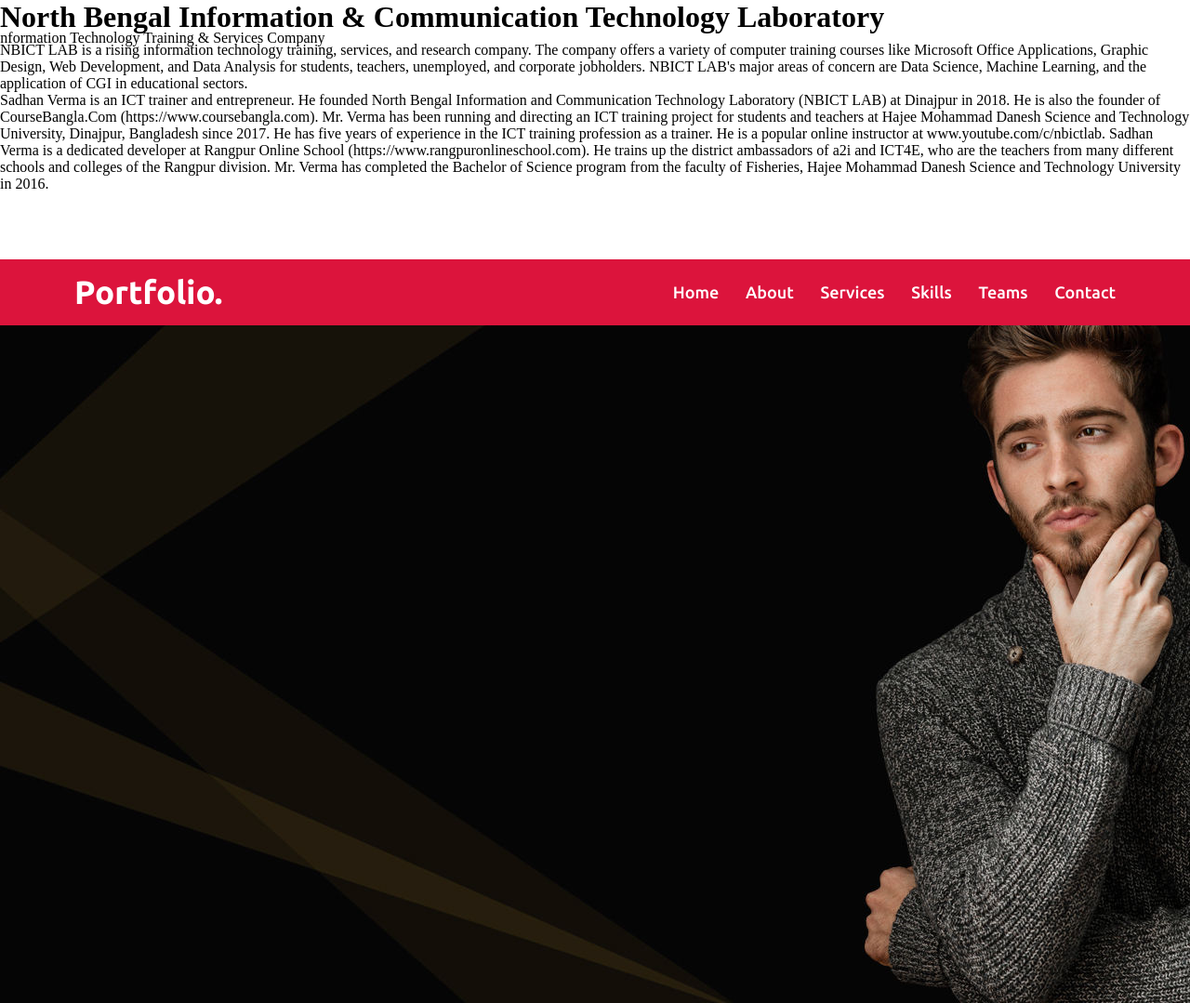
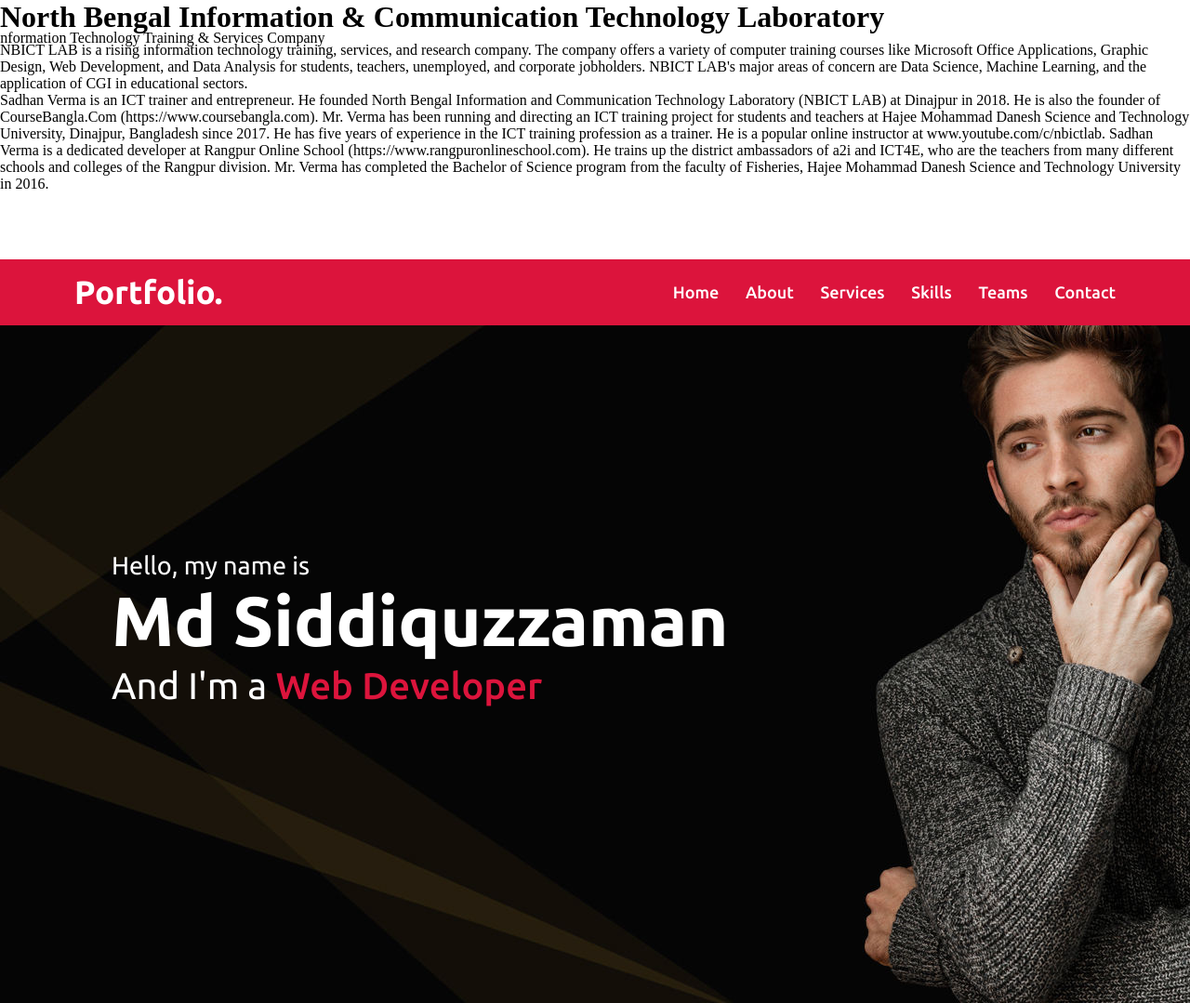
Before and after one commit to siddiquzzaman/nbict-web-lab---Copy.github.io, a plain HTML site: page index.html in a window 1280 px wide. Shown: the whole page at 93% size. Drawn offline with Linux system fonts and the light colour scheme.

Commit message:
Feb 03.02.2021

```diff
--- a/index.html
+++ b/index.html
@@ -42,11 +42,13 @@
     </nav>
     <!-- Class 21 Section jan31.1.2021 -->
     <section class="home">
+        <!--Class 22 Feb 02.02.2021-->
         <div class="max-width">
             <div class="home-content">
-                <div>Hello, my name is</div>
-                <div>Md Siddiquzzaman</div>
-                <div>And I'm a <span>Web Developer</span></div>
+                <!--Class 22 Feb 02.02.2021-->
+                <div class="text-1">Hello, my name is</div>
+                <div class="text-2">Md Siddiquzzaman</div>
+                <div class="text-3">And I'm a <span>Web Developer</span></div>
             </div>
         </div>
     </section>
--- a/style.css
+++ b/style.css
@@ -47,4 +47,26 @@
     background-size: cover;
     background-attachment: fixed;
     height: 100vh;
+    /*class 22 Feb02.02.2021*/
+    color:#fff;
+    font-family: Ubuntu,sans-serif;
 }
+/*class 22 Feb02.02.2021*/
+.home .max-width{
+    margin: auto 0 auto 40px;
+}
+.home .home-content .text-1{
+    font-size: 27px;
+}
+.home .home-content .text-2{
+    font-size: 75px;
+    font-weight: 600;
+}
+.home .home-content .text-3{
+    font-size: 40px;
+    margin: 5px 0px;
+}
+.home .home-content .text-3 span{
+    color: crimson;
+    font-weight: 500;
+}
```
